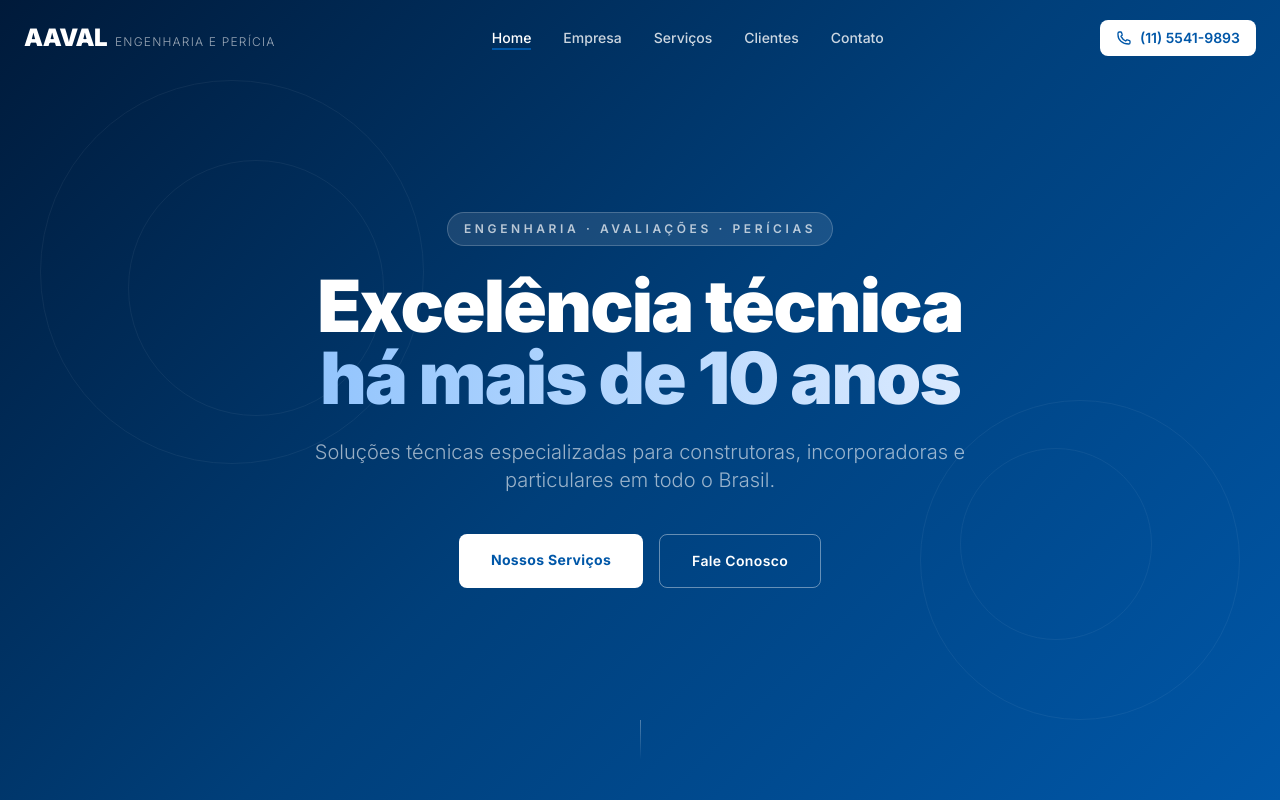
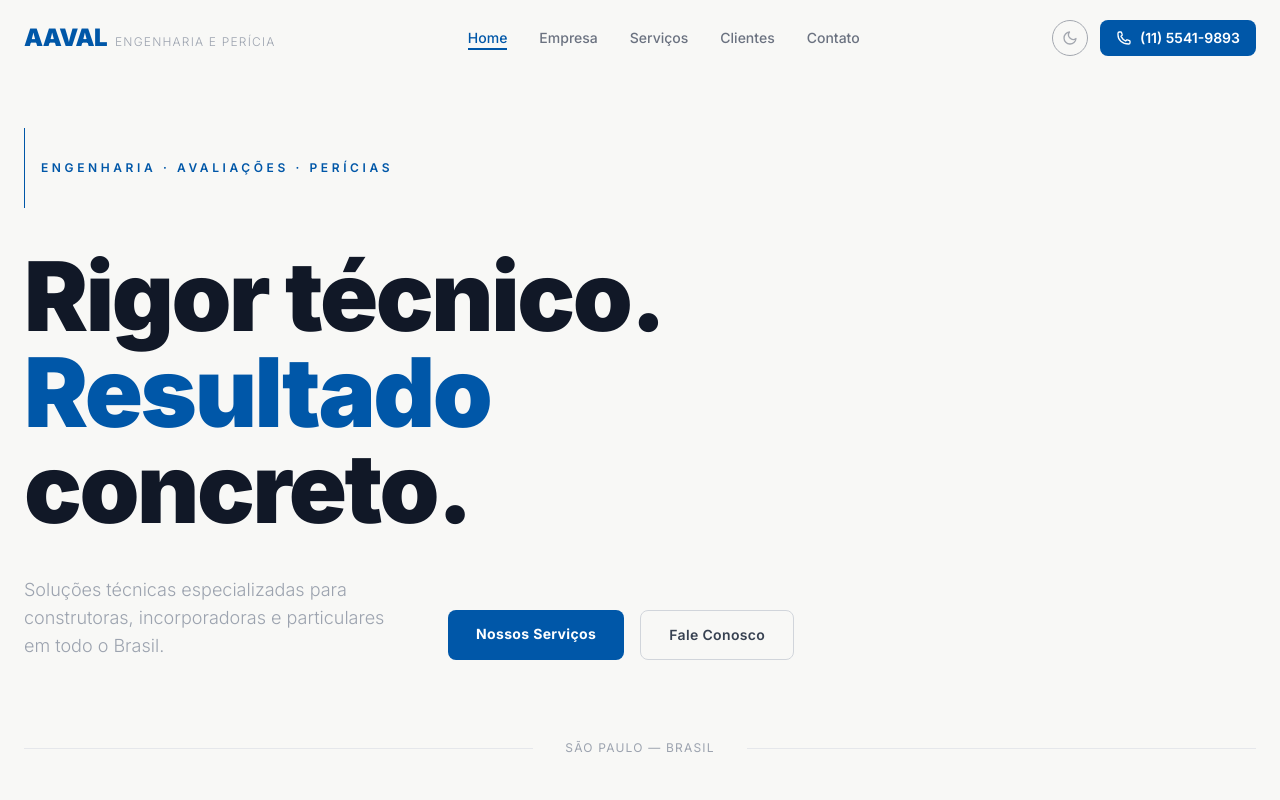
Before and after one commit to GabrielOFFrancisco/prototipo-landing-page, a plain HTML site: page index.html in a window 1280 px wide. Shown: the top 800 px of the page. Drawn offline with nearby package versions, Linux system fonts and the light colour scheme.

Commit message:
feat: dark mode

```diff
--- a/index.html
+++ b/index.html
@@ -9,6 +9,7 @@
   <link rel="stylesheet" href="https://unpkg.com/aos@2.3.4/dist/aos.css" />
   <script>
     tailwind.config = {
+      darkMode: 'class',
       theme: {
         extend: {
           colors: {
@@ -28,10 +29,61 @@
   <style>
     html {
       scroll-behavior: smooth;
+      transition: background-color 0.3s, color 0.3s;
     }
 
+    /* Dark mode base */
+    .dark body { background-color: #0f0f0f; color: #e5e5e5; }
+    .dark .hero-bg { background: #0f0f0f; }
+    .dark .bg-white { background-color: #1a1a1a !important; }
+    .dark .bg-gray-50 { background-color: #141414 !important; }
+    .dark .text-gray-900 { color: #f0f0f0 !important; }
+    .dark .text-gray-800 { color: #e0e0e0 !important; }
+    .dark .text-gray-700 { color: #d0d0d0 !important; }
+    .dark .text-gray-500 { color: #888 !important; }
+    .dark .text-gray-400 { color: #666 !important; }
+    .dark .border-gray-100 { border-color: #2a2a2a !important; }
+    .dark .border-gray-200 { border-color: #2a2a2a !important; }
+    .dark .border-gray-300 { border-color: #333 !important; }
+    .dark .shadow-lg { box-shadow: 0 10px 40px rgba(0,0,0,0.6) !important; }
+    .dark .shadow-sm { box-shadow: 0 1px 3px rgba(0,0,0,0.5) !important; }
+    .dark #header.bg-white { background-color: #0f0f0f !important; }
+    .dark .bg-gray-950 { background-color: #080808 !important; }
+
+    /* Botão tema */
+    #theme-toggle {
+      width: 36px;
+      height: 36px;
+      border-radius: 50%;
+      border: 1px solid currentColor;
+      display: flex;
+      align-items: center;
+      justify-content: center;
+      cursor: pointer;
+      opacity: 0.6;
+      transition: opacity 0.2s;
+      background: transparent;
+    }
+    #theme-toggle:hover { opacity: 1; }
+
     .hero-bg {
-      background: linear-gradient(135deg, #001a3a 0%, #003F7A 50%, #0057A8 100%);
+      background: #f8f8f6;
+    }
+
+    .hero-line {
+      width: 1px;
+      height: 80px;
+      background: #0057A8;
+    }
+
+    @keyframes reveal {
+      from { opacity: 0; transform: translateY(24px); }
+      to { opacity: 1; transform: translateY(0); }
+    }
+
+    .hero-animate {
+      animation: reveal 0.9s ease forwards;
+      opacity: 0;
     }
 
     .nav-link {
@@ -86,18 +138,27 @@
   <header id="header" class="fixed top-0 left-0 right-0 z-50 transition-all duration-300 bg-transparent">
     <div class="max-w-7xl mx-auto px-6 py-5 flex items-center justify-between">
       <a href="index.html" class="flex items-baseline gap-2">
-        <span class="text-2xl font-black text-white tracking-tight">AAVAL</span>
-        <span class="text-xs text-white/60 font-light tracking-widest uppercase">Engenharia e Perícia</span>
+        <span class="text-2xl font-black text-primary tracking-tight">AAVAL</span>
+        <span class="text-xs text-gray-400 font-light tracking-widest uppercase">Engenharia e Perícia</span>
       </a>
-      <nav class="hidden md:flex gap-8 text-sm font-medium text-white/80">
-        <a href="index.html" class="nav-link active text-white">Home</a>
-        <a href="#quem-somos" class="nav-link hover:text-white transition">Empresa</a>
-        <a href="#servicos" class="nav-link hover:text-white transition">Serviços</a>
-        <a href="#clientes" class="nav-link hover:text-white transition">Clientes</a>
-        <a href="contato.html" class="nav-link hover:text-white transition">Contato</a>
+      <nav class="hidden md:flex gap-8 text-sm font-medium text-gray-500">
+        <a href="index.html" class="nav-link active text-primary">Home</a>
+        <a href="#quem-somos" class="nav-link hover:text-gray-900 transition">Empresa</a>
+        <a href="#servicos" class="nav-link hover:text-gray-900 transition">Serviços</a>
+        <a href="#clientes" class="nav-link hover:text-gray-900 transition">Clientes</a>
+        <a href="contato.html" class="nav-link hover:text-gray-900 transition">Contato</a>
       </nav>
+      <div class="flex items-center gap-3">
+        <button id="theme-toggle" title="Alternar tema" class="text-gray-500 dark:text-gray-400">
+          <svg id="icon-moon" xmlns="http://www.w3.org/2000/svg" class="w-4 h-4" fill="none" viewBox="0 0 24 24" stroke="currentColor">
+            <path stroke-linecap="round" stroke-linejoin="round" stroke-width="2" d="M21 12.79A9 9 0 1111.21 3a7 7 0 009.79 9.79z" />
+          </svg>
+          <svg id="icon-sun" xmlns="http://www.w3.org/2000/svg" class="w-4 h-4 hidden" fill="none" viewBox="0 0 24 24" stroke="currentColor">
+            <path stroke-linecap="round" stroke-linejoin="round" stroke-width="2" d="M12 3v1m0 16v1m8.66-9h-1M4.34 12h-1m15.07-6.07l-.71.71M6.34 17.66l-.71.71m12.02 0l-.71-.71M6.34 6.34l-.71-.71M12 5a7 7 0 100 14A7 7 0 0012 5z" />
+          </svg>
+        </button>
         <a href="tel:+551155419893"
-        class="hidden md:flex items-center gap-2 text-sm font-semibold bg-white text-primary px-4 py-2 rounded-lg hover:bg-blue-50 transition">
+          class="hidden md:flex items-center gap-2 text-sm font-semibold bg-primary text-white px-4 py-2 rounded-lg hover:bg-secondary transition">
           <svg xmlns="http://www.w3.org/2000/svg" class="w-4 h-4" fill="none" viewBox="0 0 24 24" stroke="currentColor">
             <path stroke-linecap="round" stroke-linejoin="round" stroke-width="2"
               d="M3 5a2 2 0 012-2h2.28a1 1 0 01.95.68l1.1 3.3a1 1 0 01-.23 1.05L7.5 9.5a16 16 0 006.99 7l1.47-1.6a1 1 0 011.05-.23l3.3 1.1a1 1 0 01.69.95V19a2 2 0 01-2 2C9.16 21 3 14.84 3 7V5z" />
@@ -105,52 +166,48 @@
           (11) 5541-9893
         </a>
       </div>
+    </div>
   </header>
 
   <!-- HERO -->
-  <section class="hero-bg min-h-screen flex flex-col items-center justify-center relative overflow-hidden">
+  <section class="hero-bg min-h-screen flex flex-col justify-center relative overflow-hidden">
+    <div class="max-w-7xl mx-auto px-6 w-full pt-32 pb-24">
 
-    <!-- Padrão de fundo decorativo -->
-    <div class="absolute inset-0 opacity-5">
-      <div class="absolute top-20 left-10 w-96 h-96 rounded-full border border-white"></div>
-      <div class="absolute top-40 left-32 w-64 h-64 rounded-full border border-white"></div>
-      <div class="absolute bottom-20 right-10 w-80 h-80 rounded-full border border-white"></div>
-      <div class="absolute bottom-40 right-32 w-48 h-48 rounded-full border border-white"></div>
+      <!-- Label -->
+      <div class="flex items-center gap-4 mb-10 hero-animate" style="animation-delay: 0.1s">
+        <div class="hero-line"></div>
+        <span class="text-xs font-semibold text-primary uppercase tracking-[0.3em]">Engenharia &middot; Avaliações &middot; Perícias</span>
       </div>
 
-    <div class="max-w-7xl mx-auto px-6 text-center relative z-10">
-      <p class="text-primary bg-white/10 text-white/70 text-xs font-semibold uppercase tracking-[0.3em] mb-6 inline-block px-4 py-2 rounded-full border border-white/20"
-        data-aos="fade-down" data-aos-duration="800">
-        Engenharia · Avaliações · Perícias
-      </p>
-      <h1 class="text-5xl md:text-7xl font-black text-white leading-[1.05] mb-6 tracking-tight" data-aos="fade-up"
-        data-aos-duration="900" data-aos-delay="100">
-        Excelência técnica<br>
-        <span class="text-transparent bg-clip-text bg-gradient-to-r from-blue-300 to-blue-100">
-          há mais de 10 anos
-        </span>
+      <!-- Heading -->
+      <h1 class="text-6xl md:text-8xl font-black text-gray-900 leading-[0.95] tracking-tight mb-10 hero-animate" style="animation-delay: 0.25s">
+        Rigor técnico.<br>
+        <span class="text-primary">Resultado</span><br>
+        concreto.
       </h1>
-      <p class="text-white/60 text-lg md:text-xl max-w-2xl mx-auto mb-10 font-light" data-aos="fade-up"
-        data-aos-duration="900" data-aos-delay="200">
+
+      <!-- Subtext + CTA lado a lado -->
+      <div class="flex flex-col md:flex-row md:items-end gap-10 hero-animate" style="animation-delay: 0.45s">
+        <p class="text-gray-400 text-base md:text-lg max-w-sm leading-relaxed font-light">
           Soluções técnicas especializadas para construtoras, incorporadoras e particulares em todo o Brasil.
         </p>
-      <div class="flex flex-col sm:flex-row gap-4 justify-center" data-aos="fade-up" data-aos-duration="900"
-        data-aos-delay="300">
-        <a href="#servicos"
-          class="bg-white text-primary font-bold px-8 py-4 rounded-lg hover:bg-blue-50 transition text-sm tracking-wide">
+        <div class="flex gap-4">
+          <a href="#servicos" class="bg-primary text-white font-bold px-7 py-3.5 rounded-lg hover:bg-secondary transition text-sm tracking-wide">
             Nossos Serviços
           </a>
-        <a href="contato.html"
-          class="border border-white/40 text-white font-semibold px-8 py-4 rounded-lg hover:bg-white/10 transition text-sm tracking-wide">
+          <a href="contato.html" class="border border-gray-300 text-gray-700 font-semibold px-7 py-3.5 rounded-lg hover:border-primary hover:text-primary transition text-sm tracking-wide">
             Fale Conosco
           </a>
         </div>
       </div>
 
-    <!-- Scroll indicator -->
-    <div class="absolute bottom-10 left-1/2 -translate-x-1/2 flex flex-col items-center gap-2 text-white/40"
-      data-aos="fade-up" data-aos-delay="600">
-      <div class="w-px h-10 bg-gradient-to-b from-white/40 to-transparent animate-pulse"></div>
+      <!-- Linha divisória inferior -->
+      <div class="mt-20 flex items-center gap-8 hero-animate" style="animation-delay: 0.6s">
+        <div class="flex-1 h-px bg-gray-200"></div>
+        <span class="text-xs text-gray-400 tracking-widest uppercase">São Paulo &mdash; Brasil</span>
+        <div class="flex-1 h-px bg-gray-200"></div>
+      </div>
+
     </div>
   </section>
 
@@ -492,6 +549,27 @@
 
   <script src="https://unpkg.com/aos@2.3.4/dist/aos.js"></script>
   <script>
+    // Dark mode toggle
+    const html = document.documentElement;
+    const toggle = document.getElementById('theme-toggle');
+    const iconMoon = document.getElementById('icon-moon');
+    const iconSun = document.getElementById('icon-sun');
+
+    const saved = localStorage.getItem('theme');
+    if (saved === 'dark' || (!saved && window.matchMedia('(prefers-color-scheme: dark)').matches)) {
+      html.classList.add('dark');
+      iconMoon.classList.add('hidden');
+      iconSun.classList.remove('hidden');
+    }
+
+    toggle.addEventListener('click', () => {
+      html.classList.toggle('dark');
+      const isDark = html.classList.contains('dark');
+      localStorage.setItem('theme', isDark ? 'dark' : 'light');
+      iconMoon.classList.toggle('hidden', isDark);
+      iconSun.classList.toggle('hidden', !isDark);
+    });
+
     AOS.init({ once: true, easing: 'ease-out-cubic' });
 
     // Contadores animados
@@ -543,17 +621,9 @@
     const header = document.getElementById('header');
     window.addEventListener('scroll', () => {
       if (window.scrollY > 60) {
-        header.classList.remove('bg-transparent');
-        header.classList.add('bg-white', 'shadow-md');
-        header.querySelectorAll('.nav-link').forEach(l => l.classList.replace('text-white', 'text-gray-700'));
-        header.querySelector('a[href="index.html"] span:first-child').classList.replace('text-white', 'text-primary');
-        header.querySelector('a[href="index.html"] span:last-child').classList.replace('text-white/60', 'text-gray-400');
+        header.classList.add('bg-white', 'shadow-sm');
       } else {
-        header.classList.add('bg-transparent');
-        header.classList.remove('bg-white', 'shadow-md');
-        header.querySelectorAll('.nav-link').forEach(l => l.classList.replace('text-gray-700', 'text-white'));
-        header.querySelector('a[href="index.html"] span:first-child').classList.replace('text-primary', 'text-white');
-        header.querySelector('a[href="index.html"] span:last-child').classList.replace('text-gray-400', 'text-white/60');
+        header.classList.remove('bg-white', 'shadow-sm');
       }
     });
   </script>
```
Also changed, not shown: contato.html (+63 -9 lines). Lines whose indentation alone changed are shown as unchanged.
